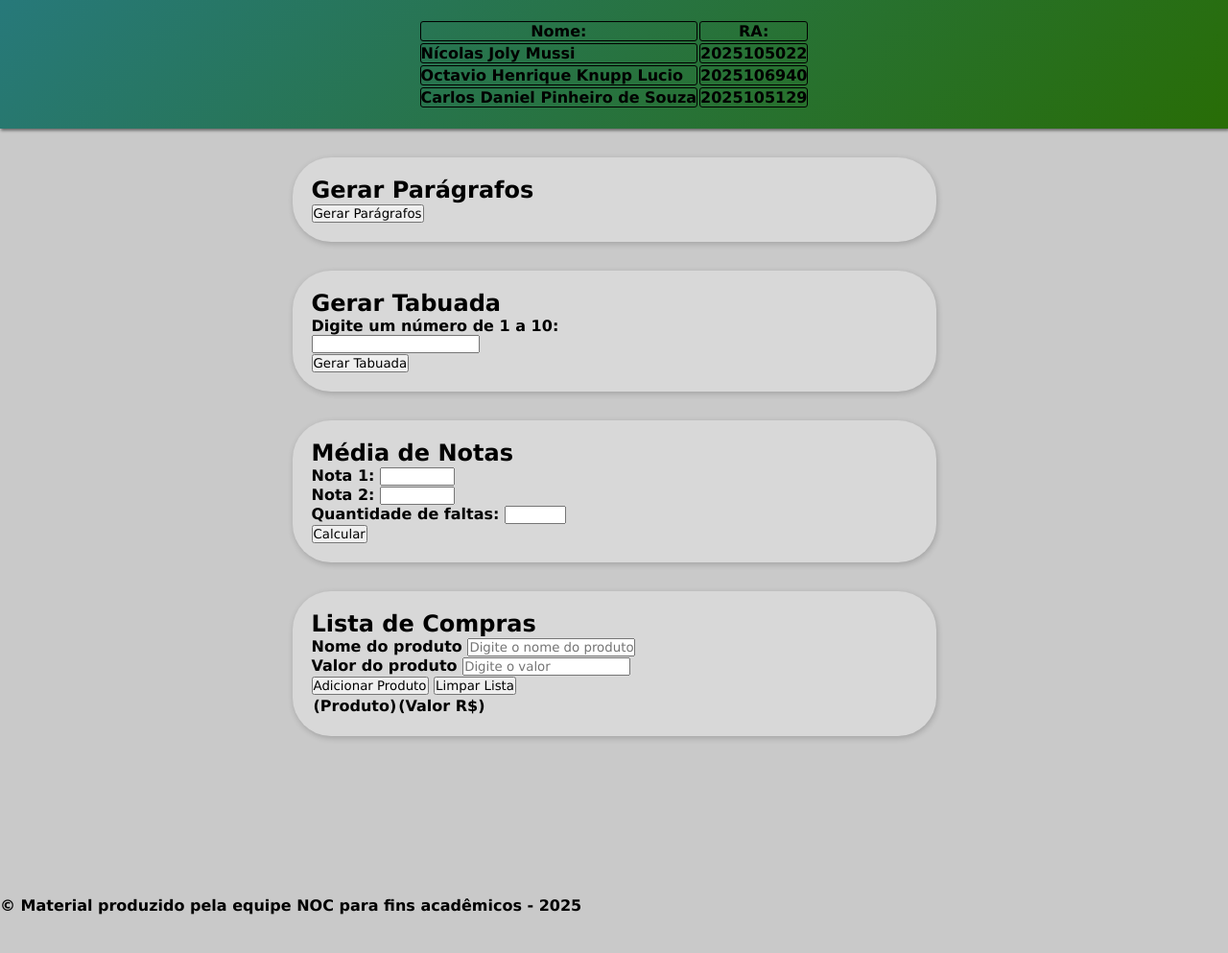
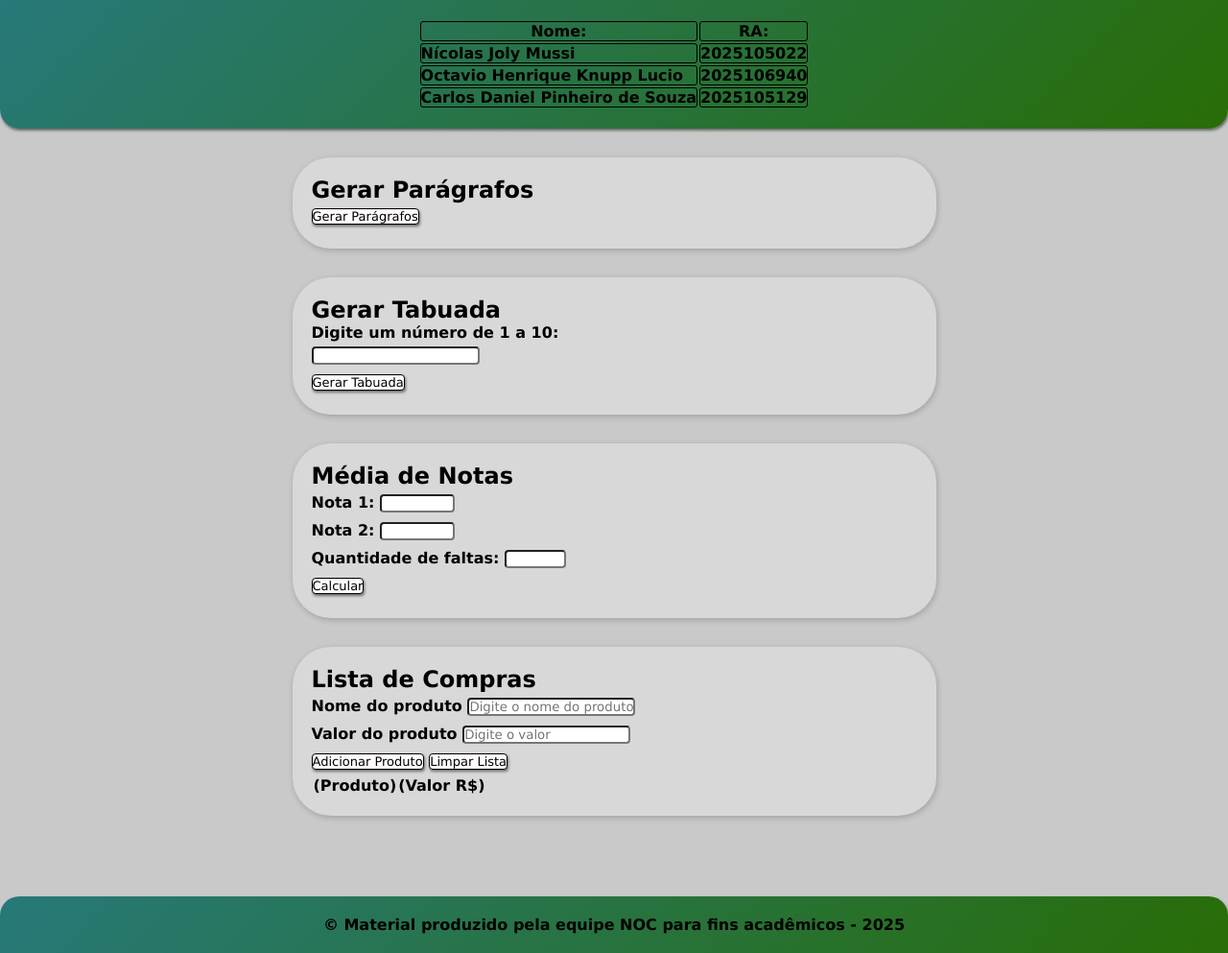
Before and after one commit to NicolasJolyMussi/Atividade-2-p4.0, a plain HTML site: page index.htm in a window 1280 px wide. Shown: the whole page at 96% size. Before the commit the page ends 953 px from the top, so only its background shows below. Drawn offline with Linux system fonts and the light colour scheme.

Commit message:
Update index.css

```diff
--- a/index.css
+++ b/index.css
@@ -10,6 +10,8 @@ header {
     color: #000;
     padding: 20px;
     box-shadow: 1px 2px 3px rgba(0, 0, 0, 0.493);
+    border-bottom-right-radius: 20px;
+    border-bottom-left-radius: 20px;
 }
 
 header table {
@@ -21,7 +23,6 @@ header table th,
 tr,
 td {
     border: 1px solid #000;
-
     border-radius: 3px;
 }
 
@@ -39,6 +40,7 @@ main {
 
 input[id="numero"] {
     display: flex;
+    margin: 1px;
 }
 
 
@@ -57,3 +59,48 @@ input[id="numero"] {
     padding: 20px;
     box-shadow: 1px 2px 6px rgba(0, 0, 0, 0.2);
 }
+
+footer {
+    background: linear-gradient(135deg, #27797a 0%, #286d06 100%);
+    color: #000;
+    text-align: center;
+    padding: 20px;
+    box-shadow: 1px 2px 3px rgba(0, 0, 0, 0.493);
+    border-top-right-radius: 20px;
+    border-top-left-radius: 20px;
+}
+
+button,
+input[type="button"] {
+    border: 1px solid;
+    color: black;
+    background-color: rgb(255, 251, 251);
+    box-shadow: 1px 2px 3px rgba(0, 0, 0, 0.493);
+    font-size: 13px;
+    border-radius: 4px;
+    cursor: pointer;
+    margin: 5px 0;
+}
+
+button:hover,
+input[type="button"]:hover {
+    color: seagreen;
+}
+
+button:active,
+input[type="button"]:active {
+    background-color: rgba(255, 255, 255, 0.349);
+    transform: scale(0.98);
+    /* Leve "afundada" ao clicar */
+}
+
+#numero,
+#nota1,
+#nota2,
+#faltas,
+#produto,
+#valor {
+    border-radius: 4px;
+    cursor: pointer;
+    margin: 5px 0;
+}
```
